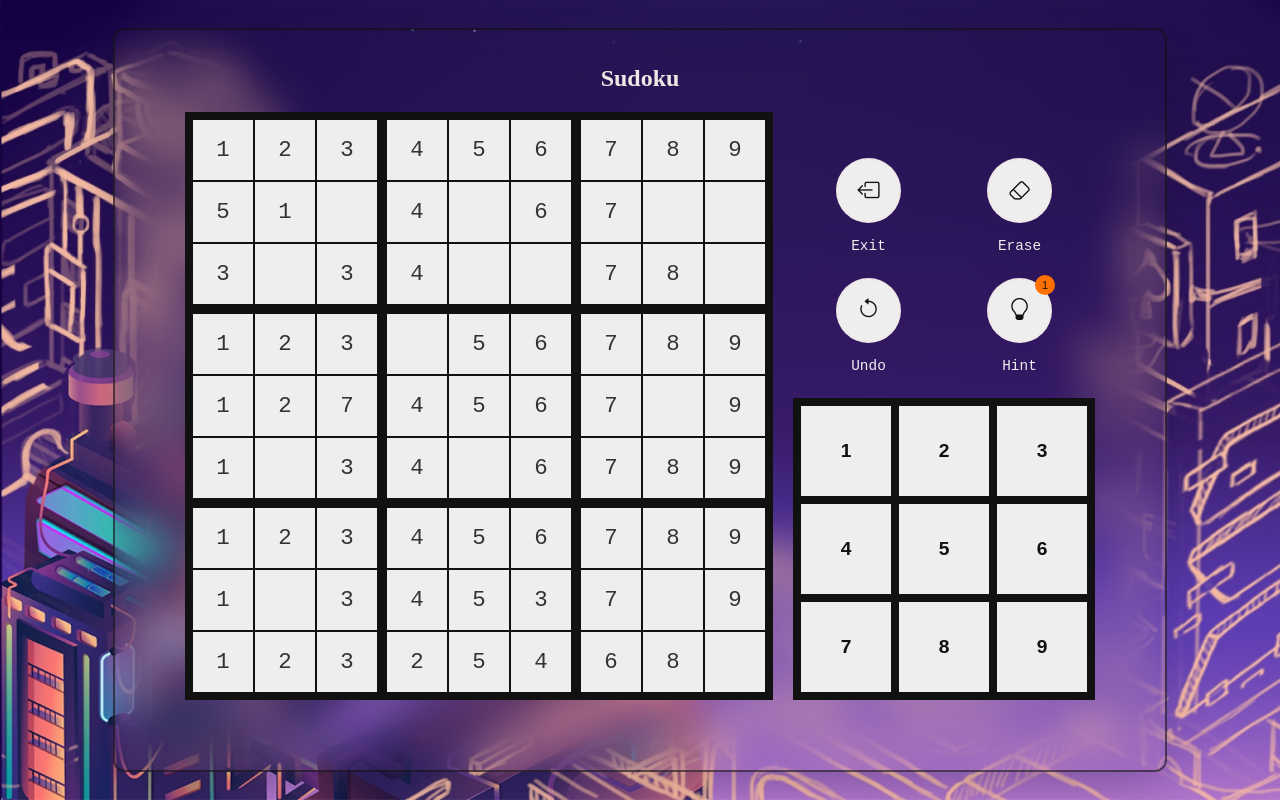
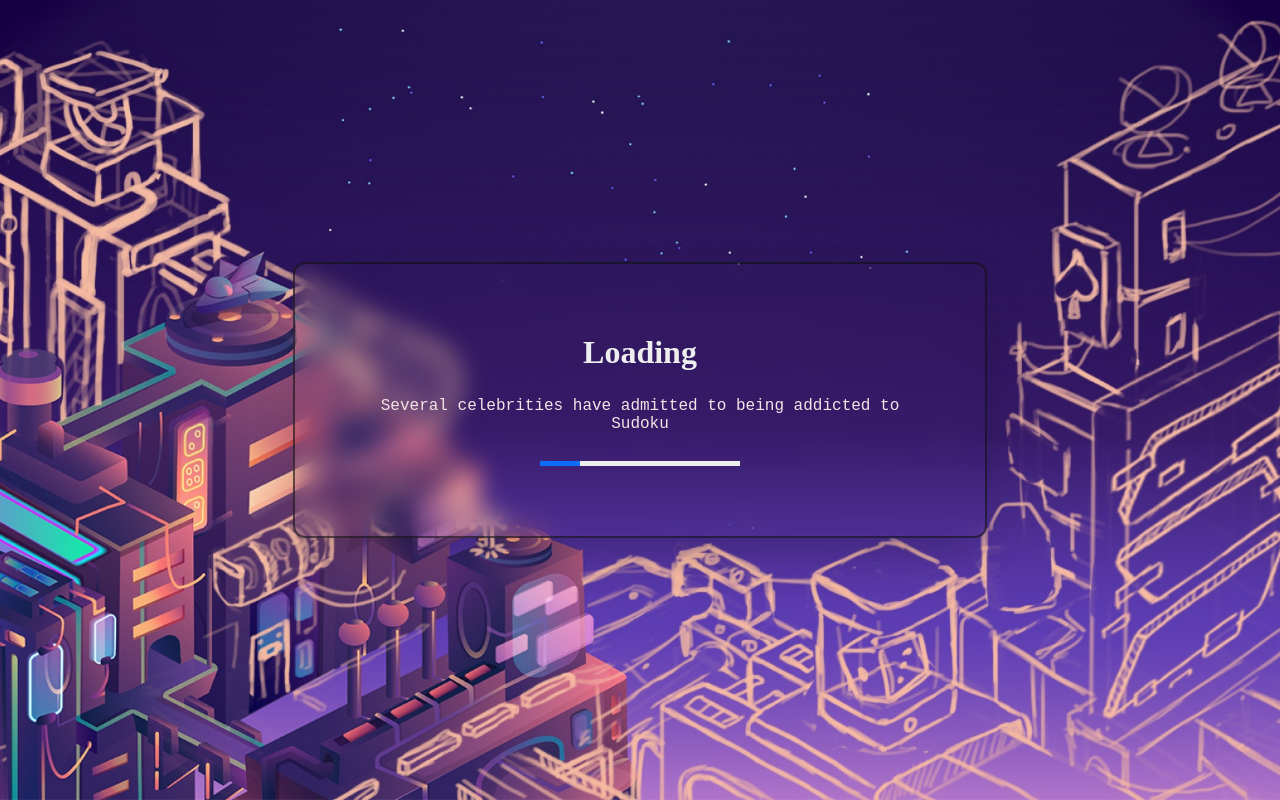
Before and after one commit to DIPIKA555/project, a React (Create React App) app: page / in a window 1280 px wide. Both pictures are taken after a click on the button "Start game". Built offline with nearby package versions, Linux system fonts and the light colour scheme; a web font is replaced by a local one.

Commit message:
Loading screen animation implemented

```diff
--- a/src/App.js
+++ b/src/App.js
@@ -1,6 +1,6 @@
-import React from "react"
-import { useNavigate } from "react-router-dom"
-import useLocalStorage from "./hooks/useLocalStorage"
+import React from 'react'
+import { useNavigate } from 'react-router-dom'
+import useLocalStorage from './hooks/useLocalStorage'
 
 function GameMode() {
   const [gameMode, setGameMode] = useLocalStorage('game-mode', 0)
@@ -24,7 +24,7 @@ function GameMode() {
 
 function App() {
   return (
-    <div className="container">
+    <div className="container blur">
       <span className="overlay"></span>
       <header className="app-header">
         <h1 className="headline accent-font">Super Sudoku</h1>
--- a/src/components/Game.js
+++ b/src/components/Game.js
@@ -1,8 +1,10 @@
-import React, { useState } from 'react'
+import React, { useEffect, useRef, useState } from 'react'
 import ExitModal from './utility/ExitModal'
 import ToolControl from './ToolControl'
 import NumberControl from './NumberControl'
 import TileGroup from './TileGroup'
+import LoadingScreen from './utility/LoadingScreen'
+import { funFacts } from '../constants/sudoku'
 
 function Board(props) {
   const { setSelected, selected } = props
@@ -27,8 +29,19 @@ function Game(props) {
     if (hintCount > 0) { setHintCount(prev => prev - 1) }
   }
 
+  const factIndex = useRef((Math.random() * (funFacts.length - 1)).toFixed(0))
+
+  const [loading, setLoading] = useState(true)
+
+  useEffect(() => {
+    setTimeout(() => {
+      setLoading(false)
+    }, 3000)
+  }, [])
+
   return (
     <>
+      <LoadingScreen loading={loading} funFact={funFacts[parseInt(factIndex.current)]} />
       <div className='container game-wrapper'>
         <div className='board-container'>
           <div className='app-header accent-font'>
--- /dev/null
+++ b/src/components/utility/LoadingScreen.js
@@ -0,0 +1,17 @@
+import React from 'react'
+
+function LoadingScreen(props) {
+    const { loading, funFact } = props
+
+    return (
+        <div className={loading ? 'loader-wrapper visible' : 'loader-wrapper'}>
+            <div className='loader-content'>
+                <h3 className='accent-font'>Loading</h3>
+                <p>{funFact}</p>
+                <span className='loader'></span>
+            </div>
+        </div>
+    )
+}
+
+export default LoadingScreen
--- a/src/constants/sudoku.js
+++ b/src/constants/sudoku.js
@@ -1,3 +1,18 @@
+const funFacts = [
+    'Sudoku is based on an early mathematical analysis concept designed in 1782',
+    'Sudoku only went viral in the Western world in 2004',
+    'The very first Sudoku World Championships were hosted in 2006 in Italy',
+    'One cannot complete all of the possible Sudoku puzzles in an entire lifetime',
+    'Several celebrities have admitted to being addicted to Sudoku',
+    'Many people mistakenly believe that Sudoku is a mathematical game, whereas it is actually a game of logic',
+    'Sudoku is, arguably one of few good addictions to have',
+    'The Guinness World Record for “the fastest time to complete a Sudoku is less than 1 minute and a half',
+    'Since the original release of Sudoku, many variations of the game have been released',
+    'The size of a Sudoku puzzle that can be created is unlimited',
+    'Sudoku puzzles that have just one solution come with various clues for the player',
+    'In the year following Sudoku going viral, pencil sales are said to have increased by around 700%',
+]
+
 // Properly solved sudoku board
 // this board does not contain empty fields
 const filledSudoku = [
@@ -116,4 +131,4 @@ class sudokuClass {
 
 const sudokuObject = new sudokuClass()
 
-export { sudokuObject }
+export { sudokuObject, funFacts }
--- a/src/styles/main.css
+++ b/src/styles/main.css
@@ -4,13 +4,136 @@ body {
   padding: 0;
   margin: 0;
   box-sizing: border-box;
-  background-image: url("/public/background.jpg");
   background-size: cover;
   background-repeat: no-repeat;
+  background-position: center;
   background-color: #2B3A55;
+  background-image: url("/public/background.jpg");
   color: #F2E5E5;
   height: 100vh;
   font-family: "Roboto Mono", monospace;
+  position: relative;
+}
+body .loader-wrapper {
+  display: flex;
+  flex-direction: column;
+  justify-content: center;
+  align-items: center;
+  opacity: 0;
+  pointer-events: none;
+  position: fixed;
+  transition-delay: 5s;
+  transition: 1s ease-in-out;
+  top: 0;
+  left: 0;
+  right: 0;
+  bottom: 0;
+  z-index: 10;
+  -webkit-backdrop-filter: blur(1000px);
+          backdrop-filter: blur(1000px);
+}
+body .loader-wrapper::before {
+  content: "";
+  position: absolute;
+  top: 0;
+  left: 0;
+  right: 0;
+  bottom: 0;
+  background-image: url("/public/background.jpg");
+  background-size: cover;
+  background-position: center;
+}
+body .loader-wrapper .loader-content {
+  -webkit-backdrop-filter: blur(12px);
+          backdrop-filter: blur(12px);
+  padding: 70px;
+  display: flex;
+  flex-direction: column;
+  justify-content: center;
+  align-items: center;
+  border-radius: 12px;
+  box-shadow: rgba(0, 0, 0, 0.2) 0px 18px 50px -10px;
+  border: 2px solid rgba(17, 17, 17, 0.6);
+  opacity: 0;
+  transition: 1s ease-in-out;
+}
+body .loader-wrapper .loader-content .loader {
+  width: 200px;
+  height: 5px;
+  background-color: #eee;
+  position: relative;
+  overflow: hidden;
+}
+body .loader-wrapper .loader-content .loader::after {
+  content: "";
+  display: block;
+  width: 40px;
+  height: 5px;
+  background-color: #0d6efd;
+  position: absolute;
+  left: -10px;
+  top: 0;
+  -webkit-animation: 3s loader-animation infinite;
+          animation: 3s loader-animation infinite;
+}
+@-webkit-keyframes loader-animation {
+  0% {
+    width: 40px;
+    left: -2px;
+  }
+  25% {
+    width: 60px;
+  }
+  50% {
+    width: 80px;
+    left: calc(100% - 38px);
+  }
+  75% {
+    width: 45px;
+  }
+  100% {
+    width: 40px;
+    left: -2px;
+  }
+}
+@keyframes loader-animation {
+  0% {
+    width: 40px;
+    left: -2px;
+  }
+  25% {
+    width: 60px;
+  }
+  50% {
+    width: 80px;
+    left: calc(100% - 38px);
+  }
+  75% {
+    width: 45px;
+  }
+  100% {
+    width: 40px;
+    left: -2px;
+  }
+}
+body .loader-wrapper.visible {
+  opacity: 1;
+  pointer-events: all;
+  z-index: 10;
+}
+body .loader-wrapper.visible .loader-content {
+  opacity: 1;
+}
+body .loader-wrapper h3 {
+  margin-top: 0;
+  margin-bottom: 10px;
+  color: #eee;
+  font-size: 2em;
+}
+body .loader-wrapper p {
+  margin-bottom: 28px;
+  max-width: 550px;
+  text-align: center;
 }
 body h4 {
   font-weight: 900 !important;
@@ -36,15 +159,6 @@ body .helper-text p {
   margin: 0;
   margin-top: 5px;
   margin-bottom: 15px;
-}
-body .overlay {
-  position: absolute;
-  height: 100vh;
-  width: 100vw;
-  background-color: rgba(0, 0, 0, 0.5);
-  -webkit-backdrop-filter: blur(5px);
-          backdrop-filter: blur(5px);
-  z-index: -1;
 }
 body .button-wrapper {
   display: grid;
@@ -154,12 +268,19 @@ body .button.disabled:active {
 }
 body #root {
   height: 100%;
+  background-image: url("/public/background.jpg");
+  background-position: center;
+  background-size: cover;
 }
 body #root .container {
   height: 100%;
   display: flex;
   justify-content: center;
   align-items: center;
+}
+body #root .container.blur {
+  -webkit-backdrop-filter: blur(5px);
+          backdrop-filter: blur(5px);
 }
 body #root .container.game-wrapper {
   gap: 10px;
--- a/src/styles/main.scss
+++ b/src/styles/main.scss
@@ -22,13 +22,127 @@ body {
     padding: 0;
     margin: 0;
     box-sizing: border-box;
-    background-image: url('/public/background.jpg');
     background-size: cover;
     background-repeat: no-repeat;
+    background-position: center;
     background-color: $background-color;
+    background-image: url('/public/background.jpg');
     color: $default-font-color;
     height: 100vh;
     font-family: 'Roboto Mono', monospace;
+    position: relative;
+
+    .loader-wrapper {
+        display: flex;
+        flex-direction: column;
+        justify-content: center;
+        align-items: center;
+        opacity: 0;
+        pointer-events: none;
+        position: fixed;
+        transition-delay: 5s;
+        transition: 1s ease-in-out;
+        top: 0;
+        left: 0;
+        right: 0;
+        bottom: 0;
+        z-index: 10;
+        backdrop-filter: blur(1000px);
+
+        &::before {
+            content: '';
+            position: absolute;
+            top: 0;
+            left: 0;
+            right: 0;
+            bottom: 0;
+            background-image: url('/public/background.jpg');
+            background-size: cover;
+            background-position: center;
+        }
+
+        .loader-content {
+            backdrop-filter: blur(12px);
+            padding: 70px;
+            display: flex;
+            flex-direction: column;
+            justify-content: center;
+            align-items: center;
+            border-radius: 12px;
+            box-shadow: rgba(0, 0, 0, 0.2) 0px 18px 50px -10px;
+            border: 2px solid rgba(17, 17, 17, 0.6);
+            opacity: 0;
+            transition: 1s ease-in-out;
+
+            .loader {
+                width: 200px;
+                height: 5px;
+                background-color: #eee;
+                position: relative;
+                overflow: hidden;
+
+                &::after {
+                    content: '';
+                    display: block;
+                    width: 40px;
+                    height: 5px;
+                    background-color: $blue;
+                    position: absolute;
+                    left: -10px;
+                    top: 0;
+                    animation: 3s loader-animation infinite;
+
+                    @keyframes loader-animation {
+                        0% {
+                            width: 40px;
+                            left: -2px;
+                        }
+
+                        25% {
+                            width: 60px;
+                        }
+
+                        50% {
+                            width: 80px;
+                            left: calc(100% - 38px);
+                        }
+
+                        75% {
+                            width: 45px;
+                        }
+
+                        100% {
+                            width: 40px;
+                            left: -2px;
+                        }
+                    }
+                }
+            }
+        }
+
+        &.visible {
+            opacity: 1;
+            pointer-events: all;
+            z-index: 10;
+
+            .loader-content {
+                opacity: 1;
+            }
+        }
+
+        h3 {
+            margin-top: 0;
+            margin-bottom: 10px;
+            color: #eee;
+            font-size: 2em;
+        }
+
+        p {
+            margin-bottom: 28px;
+            max-width: 550px;
+            text-align: center;
+        }
+    }
 
     h4 {
         font-weight: 900 !important;
@@ -60,15 +174,6 @@ body {
             margin-top: 5px;
             margin-bottom: 15px;
         }
-    }
-
-    .overlay {
-        position: absolute;
-        height: 100vh;
-        width: 100vw;
-        background-color: rgba(0, 0, 0, 0.5);
-        backdrop-filter: blur(5px);
-        z-index: -1;
     }
 
     .button-wrapper {
@@ -203,12 +308,19 @@ body {
 
     #root {
         height: 100%;
+        background-image: url('/public/background.jpg');
+        background-position: center;
+        background-size: cover;
 
         .container {
             height: 100%;
             display: flex;
             justify-content: center;
             align-items: center;
+
+            &.blur {
+                backdrop-filter: blur(5px);
+            }
 
             &.game-wrapper {
                 gap: 10px;
```
Also changed, not shown: public/loading-image.svg (added), 1 other file (tests, documents, lock files or other folders).
